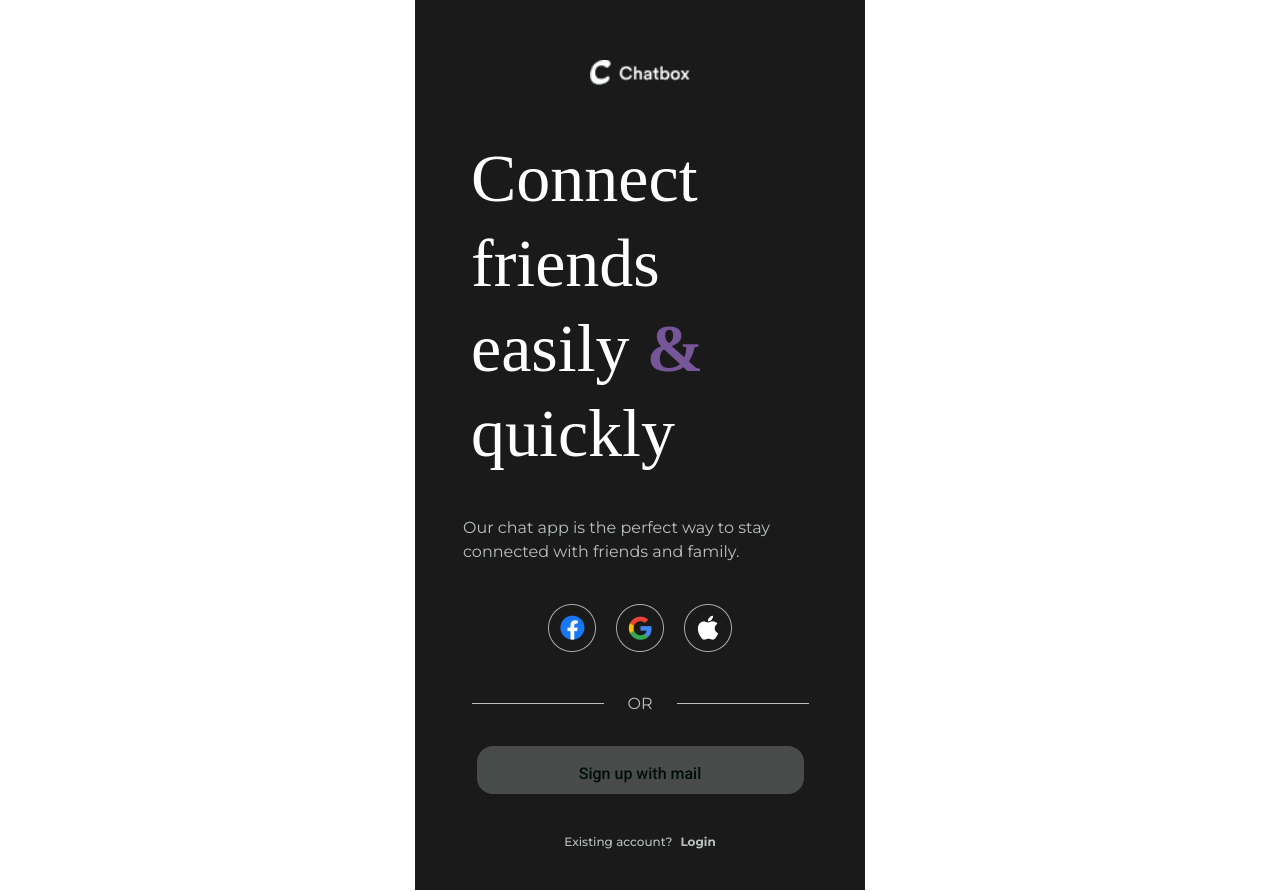
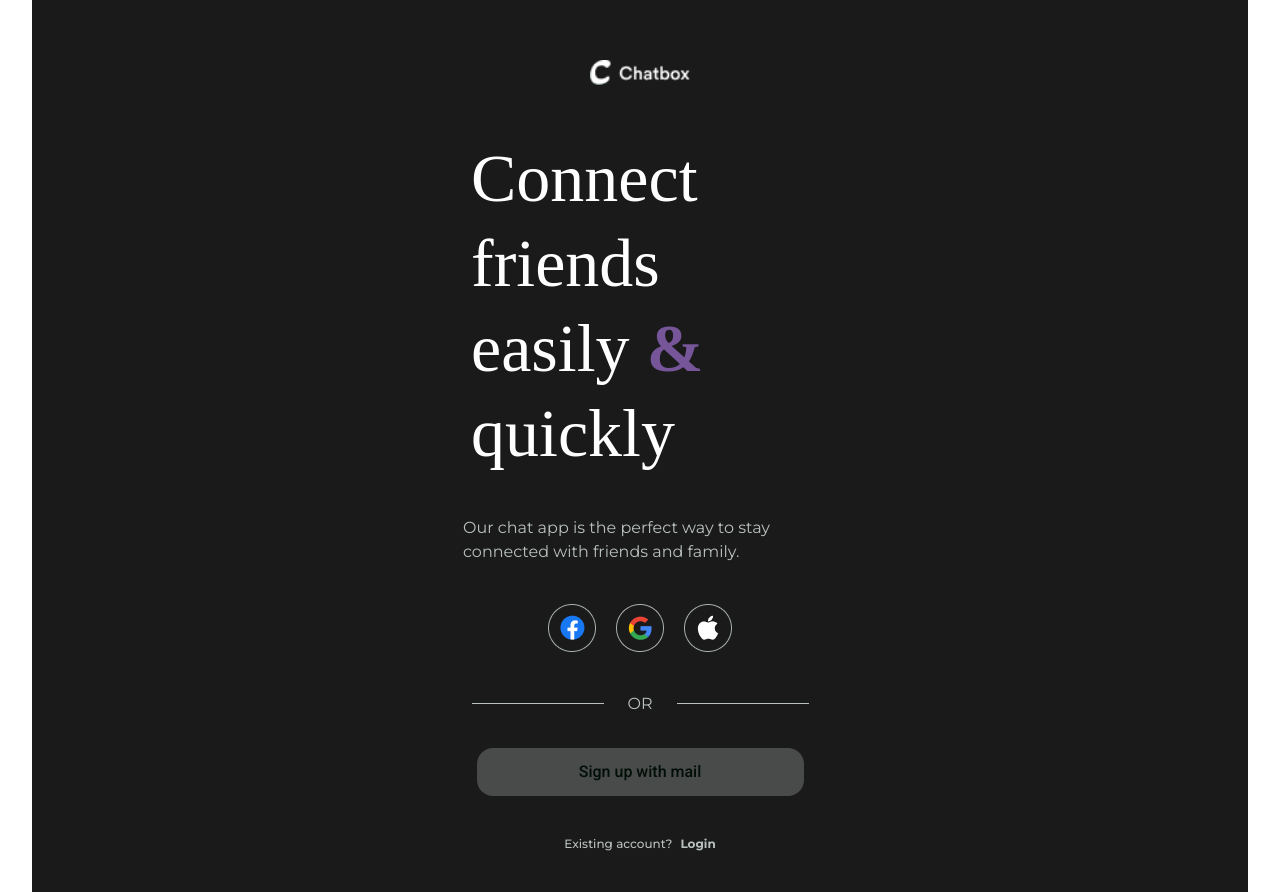
Before and after one commit to muradhosenrafi/Facebook-copy-, a React (Vite) app: page / in a window 1280 px wide. Built offline with nearby package versions, Linux system fonts and the light colour scheme; a web font is replaced by a local one.

Commit message:
responsib

```diff
--- a/src/components/Button.jsx
+++ b/src/components/Button.jsx
@@ -1,10 +1,10 @@
 
 
-const Button = ({classNameone,classNametow,text,className}) => {
+const Button = ({classNameone,classNametow,text,className,onClick}) => {
   return (
-<div className={`flex justify-center pt-[30px] ${className}`}>
-    <div className={`w-[327px] h-[48px] cursor-pointer bg-[#797c7b80] duration-300 hover:bg-inptext rounded-2xl ${classNameone}`}>
-   <h3 className={`font-robot text-base py-[16px] justify-center flex font-medium hover:text-[#ffff] text-[#000E08] ${classNametow}`}>{text}</h3>
+<div onClick={onClick} className={`flex justify-center sm:pt-8  pt-6 ${className}`}>
+    <div className={`max-w-[327px] w-full h-12 cursor-pointer bg-[#797c7b80] duration-300 hover:bg-inptext rounded-2xl ${classNameone}`}>
+   <h3 className={`font-robot text-base text-sm sm:text-base flex items-center justify-center h-full font-medium hover:text-[#ffff] text-[#000E08] ${classNametow}`}>{text}</h3>
 </div>
 </div>
 
--- a/src/components/Container.jsx
+++ b/src/components/Container.jsx
@@ -2,7 +2,7 @@
 
 const Container = ({children,className}) => {
   return (
-    <div className={`max-w-[450px]  mx-auto ${className}`}>{children}</div>
+    <div className={` w-full max-w-[1440px] px-4 sm:px-6 lg:px-8 mx-auto ${className}`}>{children}</div>
   )
 }
 
--- a/src/components/Image.jsx
+++ b/src/components/Image.jsx
@@ -3,7 +3,7 @@
 const Image = ({src,alt,className}) => {
   return (
     <div>
-        <img className={className} src={src} alt={alt} />
+        <img className={`max-w-full h-auto ${className}`} src={src} alt={alt} />
     </div>
   )
 }
--- /dev/null
+++ b/src/components/Loader.jsx
@@ -0,0 +1,34 @@
+import face from "../assets/face.png"
+
+const Loader = () => {
+  return (
+<div>
+
+    <div className="fixed  inset-0 z-50 flex items-center justify-center bg-white">
+<div className="h-[50px] mt-4">
+                <img
+  src={face}
+  alt="logo"
+  className="w-20 py-6"
+/>
+      <div className="flex gap-3">
+        <div className="w-4 h-4 rounded-full bg-blue-500 animate-bounce"></div>
+
+        <div
+          className="w-4 h-4 rounded-full bg-blue-500 animate-bounce"
+          style={{ animationDelay: "0.2s" }}
+        ></div>
+
+        <div
+          className="w-4 h-4 rounded-full bg-blue-500 animate-bounce"
+          style={{ animationDelay: "0.4s" }}
+        ></div>
+      </div>
+</div>
+    </div>
+</div>
+  );
+};
+
+
+export default Loader
--- a/src/layouts/FontPage.jsx
+++ b/src/layouts/FontPage.jsx
@@ -5,13 +5,38 @@ import facebok from "../assets/facebook.png"
 import google from "../assets/googl.png"
 import appol from "../assets/appol.png"
 import Button from "../components/Button"
-import { Link } from "react-router-dom"
+import {useNavigate} from "react-router-dom"
+import Loader from "../components/Loader"
+import { useState } from "react";
+
+const FontPage = () => {
+  const navigate = useNavigate();
+  const [loading, setLoading] = useState(false);
+
+const handleSignup =()=>{
+  setLoading(true);
+
+setTimeout(()=>{
+
+    navigate("/singup");
+
+},1000);
+}
+const handleLoging =()=>{
+  setLoading(true);
+
+setTimeout(()=>{
+
+    navigate("/login");
+
+},1000);
+}
 
 
+  return (
 
-const FontPage = () => {
-  return (
   <section className="">
+
      <Container>
      <div className="w-full bg-secondary h-full">
     <div className="items-center pt-[60px] justify-center flex">
@@ -31,11 +56,13 @@ const FontPage = () => {
 <div className="flex gap-6 pt-10 justify-center items-center">
     <div className="h-[1px] w-[132px] bg-text"></div> <div className="font-monster text-base text-text ">OR</div> <div className="h-[1px] w-[132px] bg-text"></div>
 </div>
-
-<Link to="/singup"><Button text="Sign up with mail"/></Link>
+{
+  loading && <Loader/>
+}
+<Button  onClick={handleSignup} text="Sign up with mail"/>
 
 <div>
-    <p className="font-monster gap-2 text-xs py-[40px] justify-center flex font-medium text-text">Existing account? <Link to="/login"><span className="font-bold cursor-pointer"> Login</span></Link></p>
+    <p className="font-monster gap-2 text-xs py-[40px] justify-center flex font-medium text-text">Existing account?<span onClick={handleLoging} className="font-bold cursor-pointer"> Login</span></p>
 </div>
      </div>
     </Container>
```
